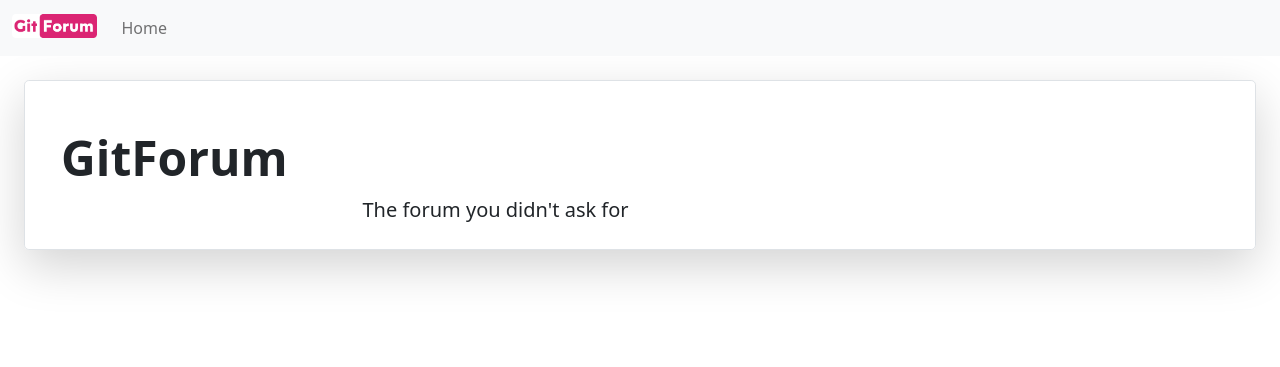
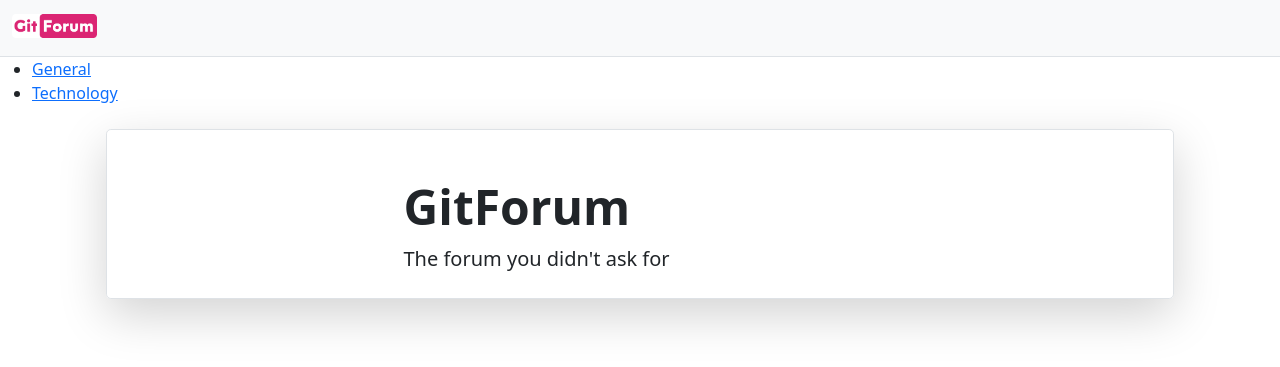
Before and after one commit to Aardvark-Industries/GitForum, a Jekyll site: the page built from index.html, in a window 1280 px wide. Shown: the top 367 px of the page. Built offline with Jekyll 4.4.1, drawn with Linux system fonts in a browser that asks for light colours.

Commit message:
board templates

```diff
--- a/_config.yml
+++ b/_config.yml
@@ -2,3 +2,7 @@
 
 plugins:
   - jekyll-seo-tag
+
+collections:
+  boards:
+    output: true
--- a/_includes/navbar.html
+++ b/_includes/navbar.html
@@ -1,4 +1,4 @@
-<nav class="navbar navbar-expand-lg navbar-light bg-light">
+<nav class="navbar navbar-expand-lg navbar-light bg-light border-bottom">
     <div class="container-fluid">
         <a class="navbar-brand" href="/">
             <img class="d-inline-block align-text-top" height="24" src="/assets/branding/logo.png">
@@ -7,14 +7,14 @@
         <button class="navbar-toggler" type="button" data-bs-toggle="collapse" data-bs-target="#navbarSupportedContent" aria-controls="navbarSupportedContent" aria-expanded="false" aria-label="Toggle navigation">
             <span class="navbar-toggler-icon"></span>
         </button>
-
-        <div class="collapse navbar-collapse" id="navbarSupportedContent">
-            <ul class="navbar-nav me-auto mb-2 mb-lg-0">
-                <li class="nav-item">
-                    <a class="nav-link" href="/">Home</a>
-                </li>
-            </ul>
-        </div>
     </div>
 
 </nav>
+
+<ul>
+    {% for board in site.boards %}
+        <li>
+            <a href="{{ board.url }}">{{ board.title }}</a>
+        </li>
+    {% endfor %}
+</ul>
--- /dev/null
+++ b/_layouts/board.html
@@ -0,0 +1,6 @@
+---
+layout: default
+---
+
+<h1>{{ page.title }}</h1>
+<p>{{ content }}</p>
--- a/_layouts/default.html
+++ b/_layouts/default.html
@@ -5,7 +5,10 @@
 
     <body>
         {%- include navbar.html -%}
-        {{ content }}
+
+        <main class="container">
+            {{ content }}
+        </div>
     </body>
 
     <script src="https://cdn.jsdelivr.net/npm/bootstrap@5.1.3/dist/js/bootstrap.bundle.min.js" integrity="sha384-ka7Sk0Gln4gmtz2MlQnikT1wXgYsOg+OMhuP+IlRH9sENBO0LRn5q+8nbTov4+1p" crossorigin="anonymous"></script>
--- a/index.html
+++ b/index.html
@@ -5,8 +5,9 @@
 
 <div class="row p-4 m-4 pb-0 pe-lg-0 pt-lg-5 align-items-center rounded-3 border shadow-lg">
 
-    <h1 class="display-5 fw-bold">GitForum</h1>
     <div class="col-lg-6 mx-auto">
+        <h1 class="display-5 fw-bold">GitForum</h1>
+
         <p class="lead mb-4">The forum you didn't ask for</p>
     </div>
 </div>
```
Also changed, not shown: _boards/general.md (added, +5 -0 lines), _boards/technology.md (added, +5 -0 lines).
